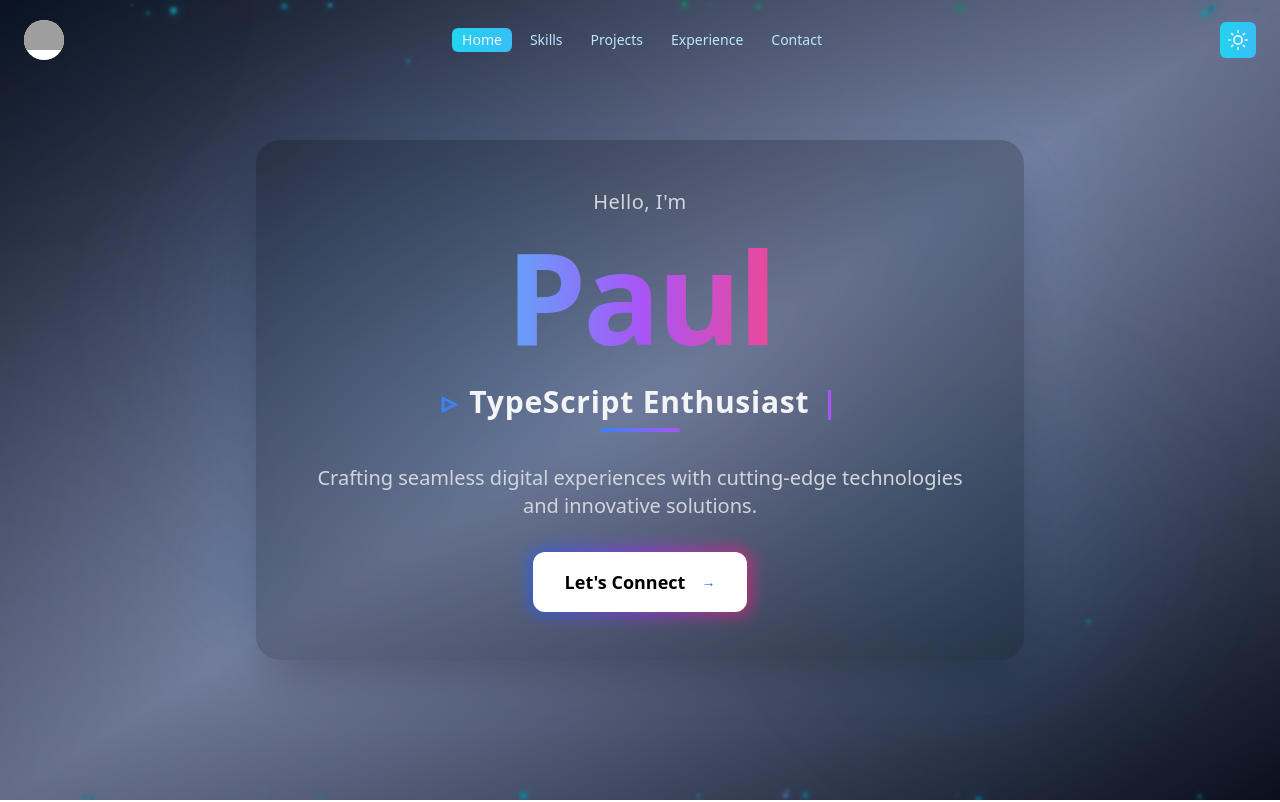
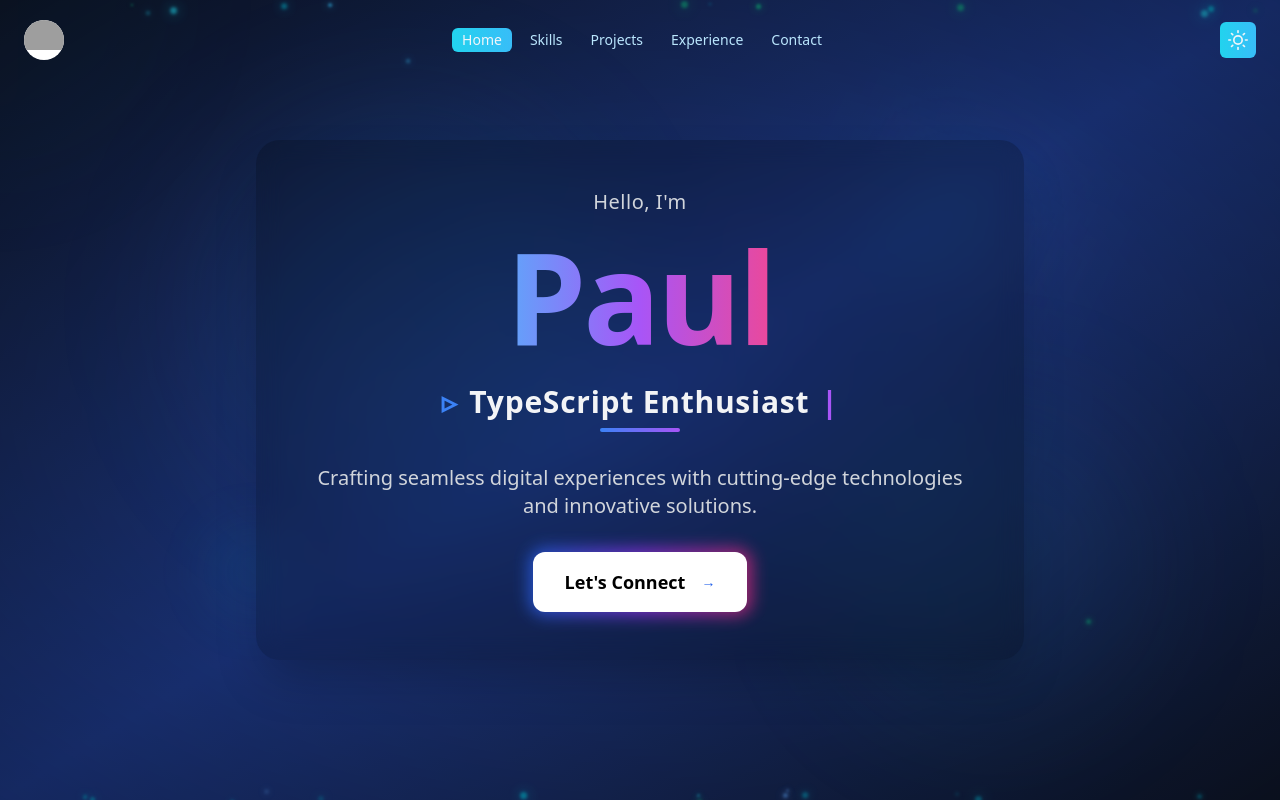
Before and after one commit to pauljianbo/paul-portfolio, a Next.js app: page / in a window 1280 px wide. Shown: the top 802 px of the page. Built offline with nearby package versions, Linux system fonts and the light colour scheme; grey boxes are pictures that could not be loaded.

Commit message:
update bg and ui

```diff
--- a/app/components/Footer/Footer.tsx
+++ b/app/components/Footer/Footer.tsx
@@ -6,7 +6,7 @@ const Footer = () => {
       - bg-light/dark-paper: Theme-based background color
       - border-t: Top border for visual separation
     */
-    <footer className="mt-auto border-t border-light-border bg-gradient-to-br dark:border-dark-border dark:from-green-900/30 dark:via-green-900/30 dark:to-gray-900">
+    <footer className="mt-auto border-t border-light-border bg-gradient-to-br dark:border-dark-border dark:from-slate-800/50 dark:via-blue-900/50 dark:to-slate-900/50">
       {/*
         Container for content:
         - container: Sets max-width and centers content
--- a/app/components/Headers/NavBar.tsx
+++ b/app/components/Headers/NavBar.tsx
@@ -147,7 +147,7 @@ const Navbar = (): JSX.Element => {
     <nav
       className={`fixed top-0 z-50 w-full px-2 py-5 transition-all duration-300 md:px-6 ${
         // Conditional styling: Add background blur and shadow when scrolled
-        scrolled ? 'bg-white/50 shadow-md backdrop-blur-sm dark:bg-dark-border/50' : 'bg-transparent'
+        scrolled ? 'bg-white/50 shadow-md backdrop-blur-sm dark:bg-slate-900/50' : 'bg-transparent'
       }`}
     >
       <div className="container mx-auto flex items-center justify-between">
--- a/app/components/HomeCards/ContactSection.tsx
+++ b/app/components/HomeCards/ContactSection.tsx
@@ -39,19 +39,14 @@ const ContactSection = () => {
             {/* Central Contact Hub */}
             <div className="relative z-10 mx-auto mb-20 max-w-2xl">
               <div
-                className="group relative overflow-hidden rounded-3xl border border-blue-500/20 bg-gradient-to-br from-white/80 to-blue-50/60 p-8 backdrop-blur-2xl transition-all duration-700 hover:border-blue-400/40 hover:bg-gradient-to-br hover:from-white/90 hover:to-blue-50/80 dark:border-cyan-500/20 dark:from-white/5 dark:to-cyan-900/10 dark:hover:border-cyan-400/40 dark:hover:from-white/10 dark:hover:to-cyan-900/20"
+                className="group relative overflow-hidden rounded-3xl border border-blue-500/20 bg-gradient-to-br from-white/80 to-blue-50/60 p-8
+                backdrop-blur-2xl transition-all duration-700 hover:border-blue-400/40 hover:bg-gradient-to-br hover:from-white/90 hover:to-blue-50/80
+                 dark:border-cyan-500/20 dark:from-white/5 dark:to-cyan-900/60 dark:hover:border-cyan-400/40 dark:hover:from-white/10 dark:hover:to-cyan-900/20"
                 style={{
                   transformStyle: 'preserve-3d',
                   boxShadow: '0 25px 50px -12px rgba(59, 130, 246, 0.15)',
                 }}
-                onMouseEnter={(e) => {
-                  e.currentTarget.style.transform = 'rotateX(5deg) rotateY(-5deg) translateZ(20px)';
-                  e.currentTarget.style.boxShadow = '0 35px 70px -12px rgba(59, 130, 246, 0.25)';
-                }}
-                onMouseLeave={(e) => {
-                  e.currentTarget.style.transform = 'rotateX(0deg) rotateY(0deg) translateZ(0px)';
-                  e.currentTarget.style.boxShadow = '0 25px 50px -12px rgba(59, 130, 246, 0.15)';
-                }}
+
               >
                 {/* Animated Border */}
                 <div className="absolute inset-0 rounded-3xl bg-gradient-to-r from-blue-500/20 via-indigo-500/20 to-purple-500/20 p-[1px] dark:from-cyan-500/20 dark:via-blue-500/20 dark:to-purple-500/20">
@@ -211,15 +206,7 @@ const ContactSection = () => {
                 className="absolute -bottom-16 left-1/2 -translate-x-1/2 transform"
                 style={{ transform: 'translateX(-50%) translateZ(15px)' }}
               >
-                <div
-                  className="group cursor-pointer"
-                  onMouseEnter={(e) => {
-                    e.currentTarget.style.transform = 'translateX(-50%) translateZ(35px) rotateY(5deg)';
-                  }}
-                  onMouseLeave={(e) => {
-                    e.currentTarget.style.transform = 'translateX(-50%) translateZ(15px) rotateY(0deg)';
-                  }}
-                >
+                <div className="group cursor-pointer">
                   <div className="flex items-center space-x-4 rounded-2xl border border-purple-400/40 bg-gradient-to-r from-purple-100/80 to-pink-100/60 px-6 py-4 backdrop-blur-xl transition-all duration-500 hover:border-purple-400/60 hover:bg-gradient-to-r hover:from-purple-100/90 hover:to-pink-100/80 dark:border-purple-500/20 dark:from-purple-900/20 dark:to-pink-900/20 dark:hover:border-purple-400/40 dark:hover:from-purple-900/30 dark:hover:to-pink-900/30">
                     <div className="flex h-12 w-12 items-center justify-center rounded-xl bg-gradient-to-br from-purple-500 to-pink-600 shadow-lg transition-transform duration-300 group-hover:scale-110">
                       <MapPin className="h-6 w-6 text-white" />
--- a/app/components/tools/Animation/GlobalAnimatedBackground.tsx
+++ b/app/components/tools/Animation/GlobalAnimatedBackground.tsx
@@ -26,7 +26,7 @@ const colorThemes = {
       particles: ['#1d4ed8', '#7c3aed', '#db2777', '#0891b2', '#059669'],
     },
     dark: {
-      primary: 'from-slate-900 via-purple-900 to-slate-900 dark:from-blue-950 dark:via-purple-950/50 dark:to-black',
+      primary: 'from-slate-900 via-purple-900 to-slate-900 dark:from-blue-950 dark:via-slate-800 dark:to-black',
       accent1: 'from-blue-500/10 to-purple-500/10',
       accent2: 'from-pink-500/10 to-blue-500/10',
       particles: ['#3b82f6', '#8b5cf6', '#ec4899', '#06b6d4', '#10b981'],
@@ -40,7 +40,7 @@ const colorThemes = {
       particles: ['#3b82f6', '#0ea5e9', '#06b6d4', '#0891b2', '#059669'],
     },
     dark: {
-      primary: 'from-slate-900 via-blue-900/50 to-slate-900',
+      primary: 'from-slate-900 via-blue-900 to-slate-900',
       accent1: 'from-blue-500/10 to-sky-500/10',
       accent2: 'from-cyan-500/10 to-blue-500/10',
       particles: ['#60a5fa', '#38bdf8', '#22d3ee', '#06b6d4', '#10b981'],
@@ -54,7 +54,7 @@ const colorThemes = {
       particles: ['#3b82f6', '#8b5cf6', '#a855f7', '#0891b2', '#6366f1'],
     },
     dark: {
-      primary: 'from-slate-900 via-blue-900/40 to-purple-900/40',
+      primary: 'from-slate-900 via-blue-900 to-purple-900/40',
       accent1: 'from-blue-500/10 to-purple-500/10',
       accent2: 'from-purple-500/10 to-blue-500/10',
       particles: ['#60a5fa', '#a78bfa', '#c084fc', '#06b6d4', '#818cf8'],
@@ -68,7 +68,7 @@ const colorThemes = {
       particles: ['#475569', '#3b82f6', '#64748b', '#0891b2', '#374151'],
     },
     dark: {
-      primary: 'from-slate-900 via-slate-800 to-blue-900/30',
+      primary: 'from-slate-900 via-slate-800 to-blue-900',
       accent1: 'from-slate-500/10 to-blue-500/10',
       accent2: 'from-blue-500/10 to-slate-500/10',
       particles: ['#94a3b8', '#60a5fa', '#e2e8f0', '#06b6d4', '#f1f5f9'],
@@ -82,7 +82,7 @@ const colorThemes = {
       particles: ['#10b981', '#3b82f6', '#06b6d4', '#059669', '#0ea5e9'],
     },
     dark: {
-      primary: 'from-gray-900 via-green-900/30 to-blue-900/30',
+      primary: 'from-blue-600 via-slate-900 to-blue-900',
       accent1: 'from-green-500/10 to-blue-500/10',
       accent2: 'from-blue-500/10 to-cyan-500/10',
       particles: ['#34d399', '#60a5fa', '#22d3ee', '#10b981', '#38bdf8'],
```
